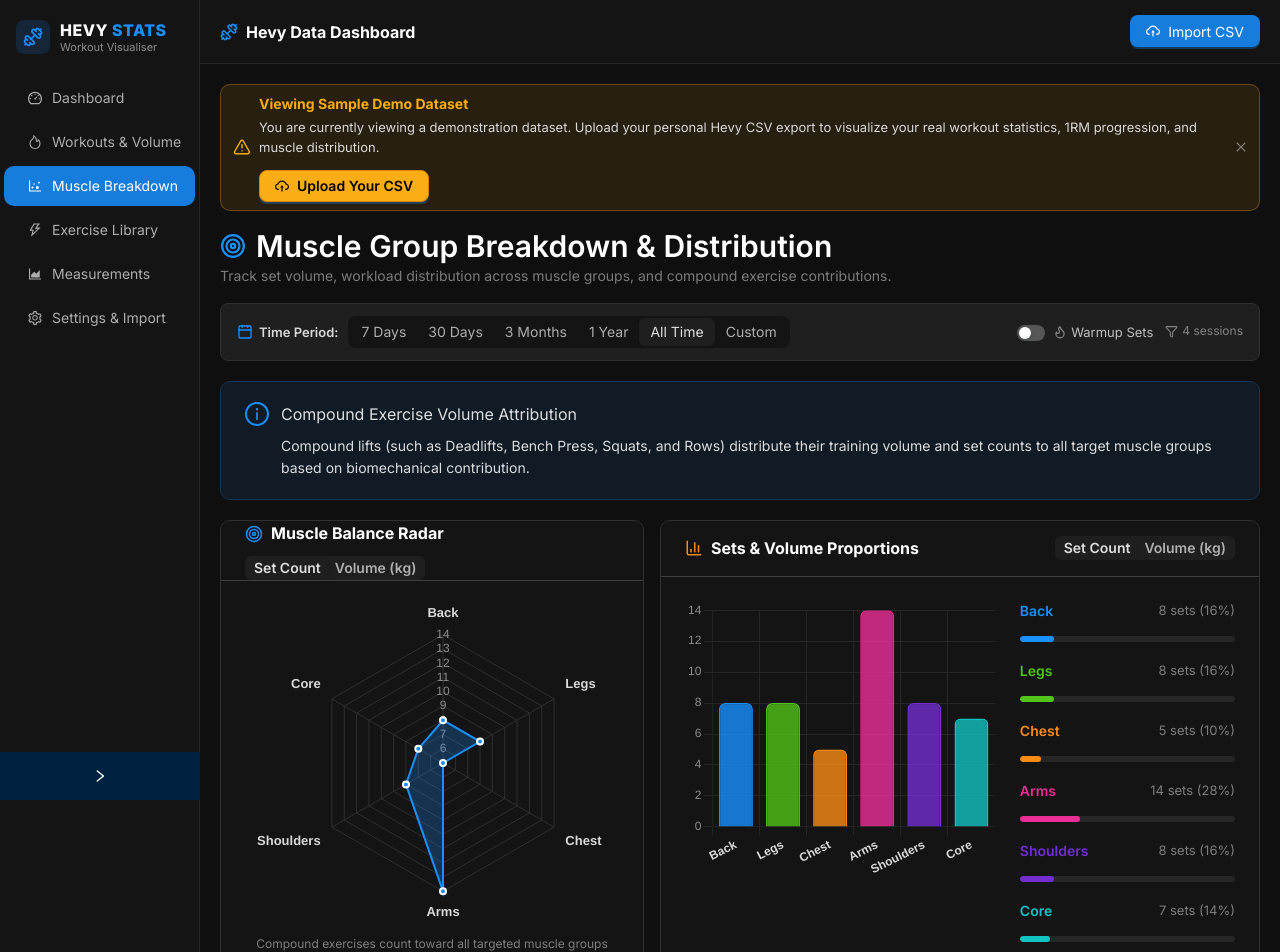
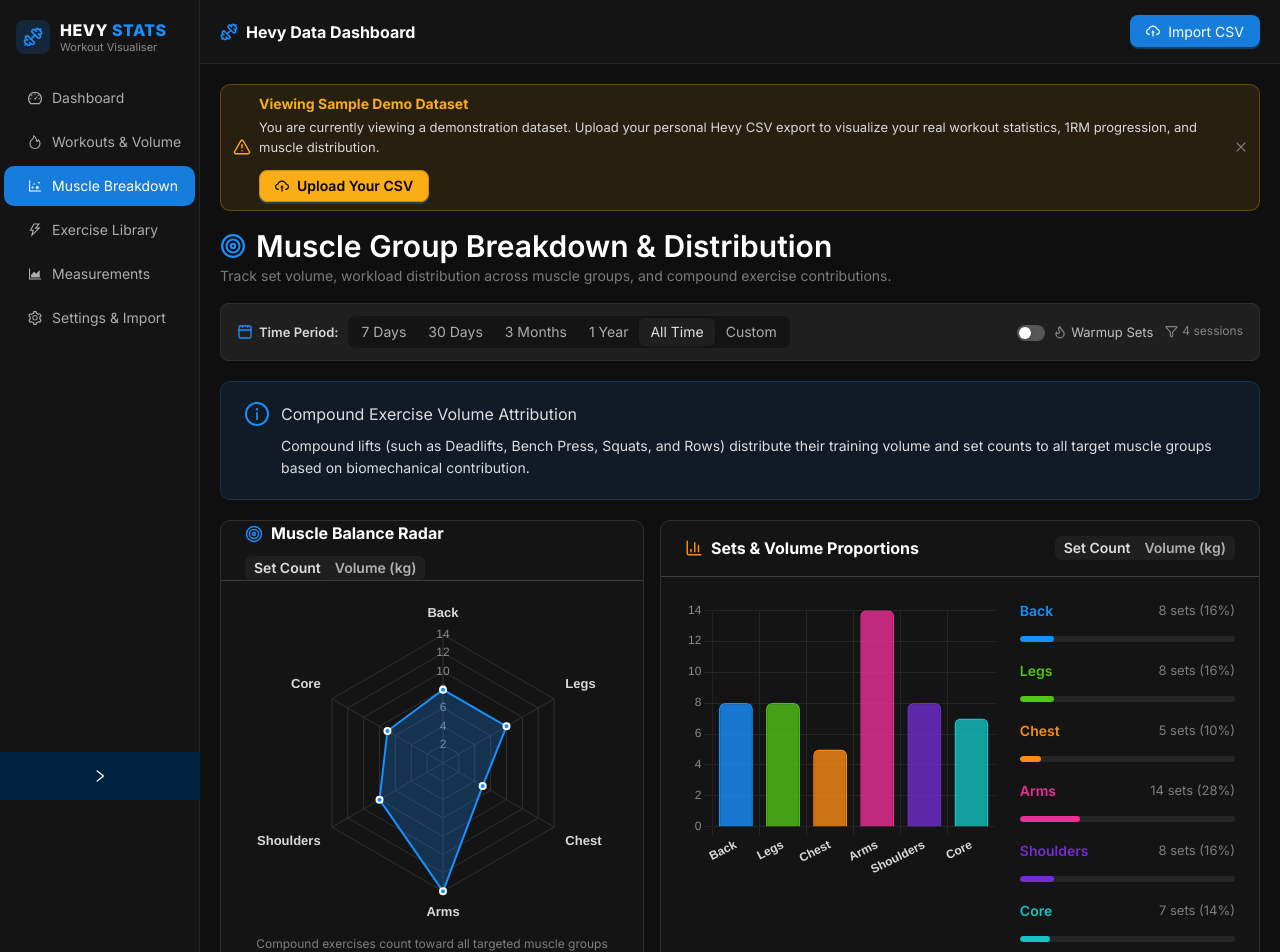
Before and after one commit to pangwuu/HevyVisualiser, a React (Vite) app: page /muscles in a window 1280 px wide. Shown: the top 952 px of the page. Built offline with nearby package versions, Linux system fonts and the light colour scheme.

Commit message:
fix(charts): anchor muscle radar chart origin at 0 with beginAtZero

```diff
--- a/src/components/Charts/MuscleRadarChart.tsx
+++ b/src/components/Charts/MuscleRadarChart.tsx
@@ -49,6 +49,9 @@ export const MuscleRadarChart: React.FC<MuscleRadarChartProps> = ({
     maintainAspectRatio: false,
     scales: {
       r: {
+        beginAtZero: true,
+        min: 0,
+        suggestedMin: 0,
         angleLines: {
           color: '#303030',
         },
@@ -66,6 +69,7 @@ export const MuscleRadarChart: React.FC<MuscleRadarChartProps> = ({
           color: '#8c8c8c',
           backdropColor: 'transparent',
           showLabelBackdrop: false,
+          precision: 0,
         },
       },
     },
```
